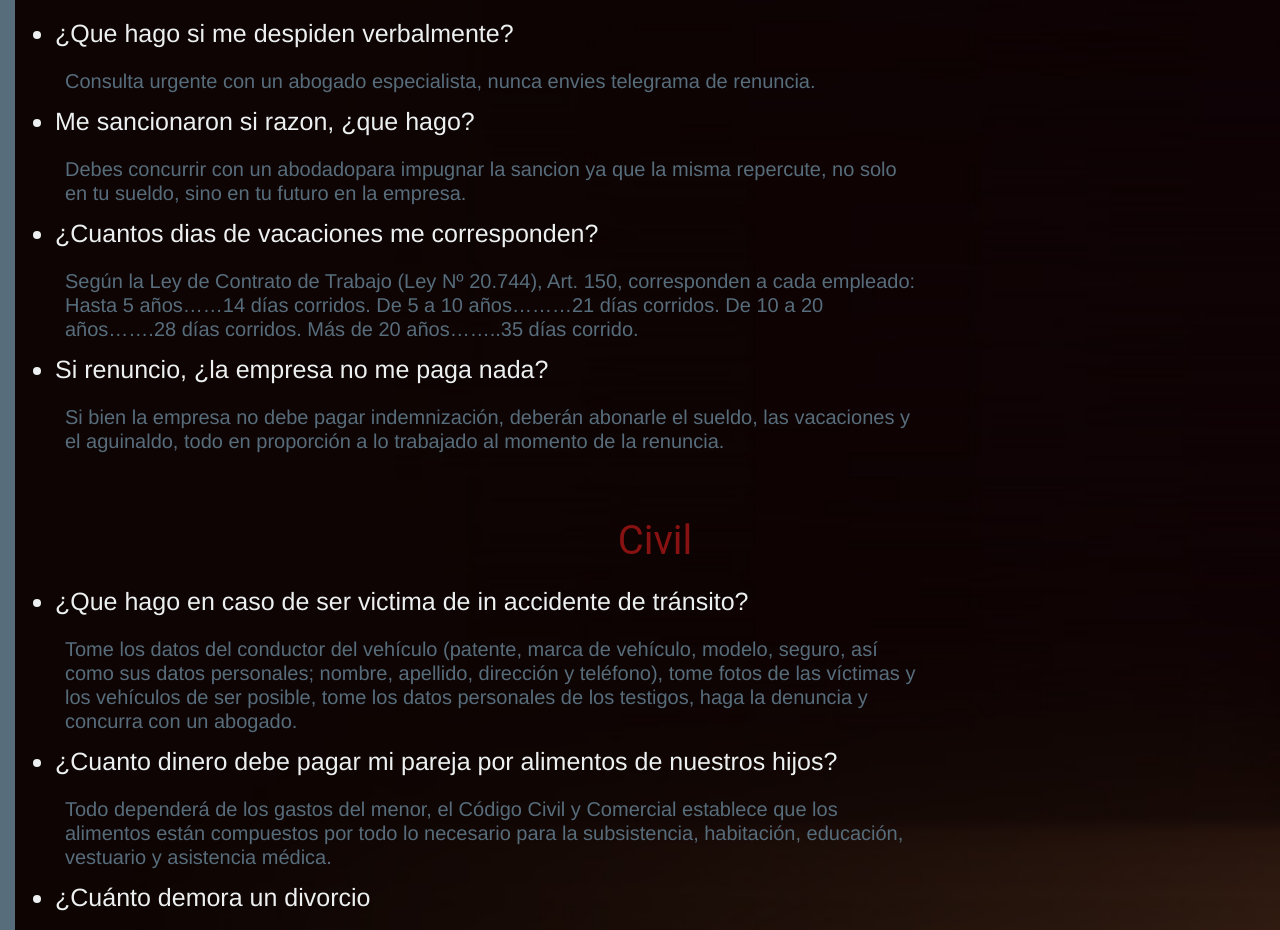
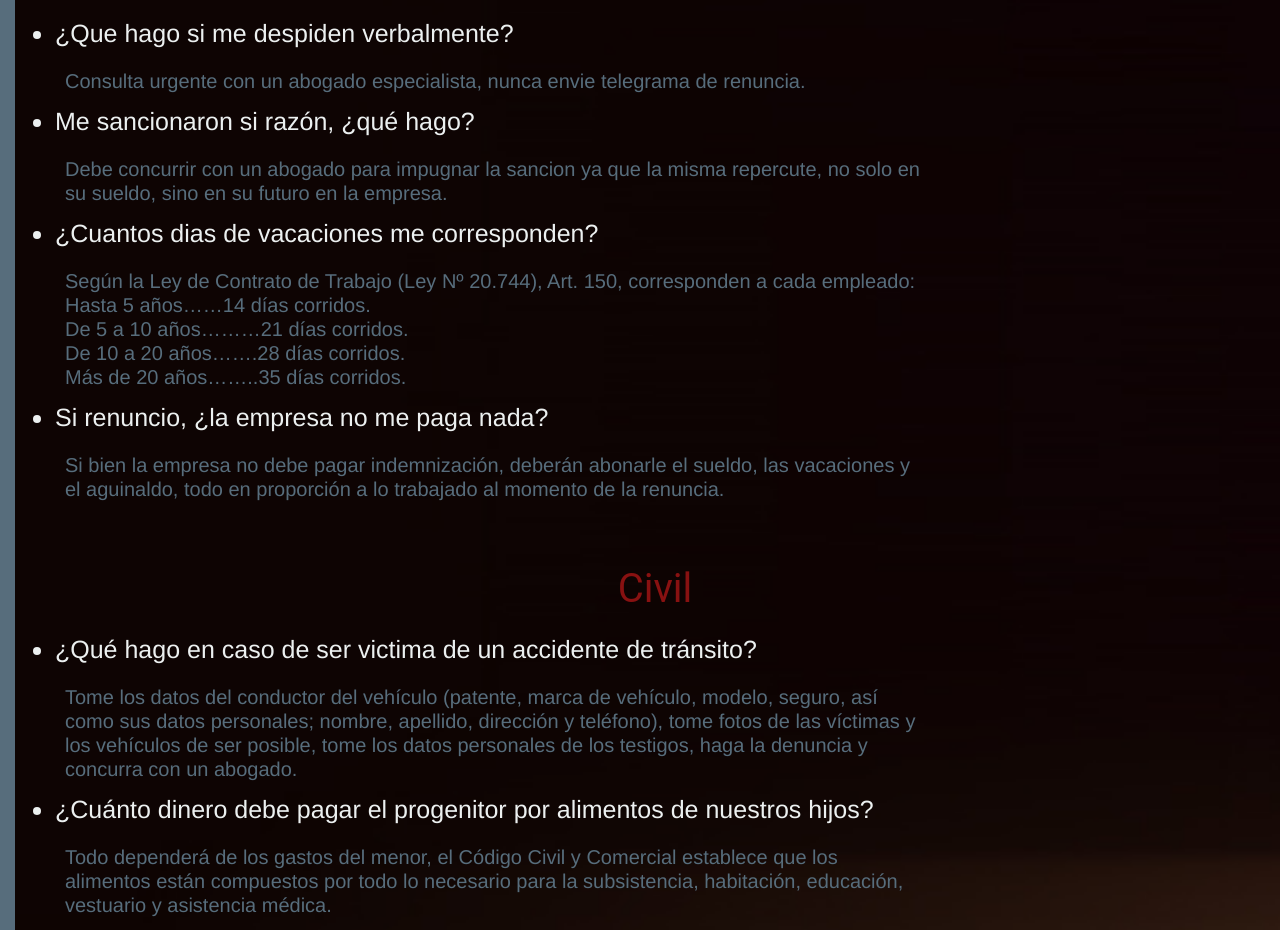
Before and after one commit to maverick-611/maverick-611, a website: page preguntas-frecuentes.html in a window 1280 px wide. Shown: the part 457-1387 px from the top of the page. Drawn offline with nearby package versions, Linux system fonts and the light colour scheme.

Commit message:
coreccion gramatical

```diff
--- a/preguntas-frecuentes.html
+++ b/preguntas-frecuentes.html
@@ -32,31 +32,31 @@
                     <H2>LABORAL</H2>
                         <ul>
                             <li>¿Que hago si me despiden verbalmente?</li><br>
-                                <P>Consulta urgente con un abogado especialista, nunca envies telegrama de renuncia.</P>
-                            <li>Me sancionaron si razon, ¿que hago?</li><br>
-                                <P>Debes concurrir con un abodadopara impugnar la sancion ya que la misma repercute, no solo en tu sueldo, sino en tu futuro en la empresa.</P>
+                                <P>Consulta urgente con un abogado especialista, nunca envie telegrama de renuncia.</P>
+                            <li>Me sancionaron si razón, ¿qué hago?</li><br>
+                                <P>Debe concurrir con un abogado para impugnar la sancion ya que la misma repercute, no solo en su sueldo, sino en su futuro en la empresa.</P>
                             <li>¿Cuantos dias de vacaciones me corresponden?</li><br>
                                 <P>Según la Ley de Contrato de Trabajo (Ley Nº 20.744),  Art. 150, corresponden a cada empleado:
 
-                                Hasta 5 años……14 días corridos.
+                                Hasta 5 años……14 días corridos.<br>
 
-                                De 5 a 10 años………21 días corridos.
+                                De 5 a 10 años………21 días corridos.<br>
 
-                                De 10 a 20 años…….28 días corridos.
+                                De 10 a 20 años…….28 días corridos.<br>
 
-                                Más de 20 años……..35 días corrido.</P>
+                                Más de 20 años……..35 días corridos.</P>
                             <li>Si renuncio, ¿la empresa no me paga nada?</li><br>
                                 <p>Si bien la empresa no debe pagar indemnización, deberán abonarle el sueldo, las vacaciones y el aguinaldo, todo en proporción a lo trabajado al momento de la renuncia.</p><br>
                         </ul>
                     <h2>Civil</h2>
                         <ul>
-                            <li>¿Que hago en caso de ser victima de in accidente de tránsito?</li><br>
+                            <li>¿Qué hago en caso de ser victima de un accidente de tránsito?</li><br>
                                 <p>Tome los datos del conductor del vehículo (patente, marca de vehículo, modelo, seguro, así como sus datos personales; nombre, apellido, dirección y teléfono), tome fotos de las víctimas y los vehículos de ser posible, tome los datos personales de los testigos, haga la denuncia y concurra con un abogado.</p>
-                            <li>¿Cuanto dinero debe pagar mi pareja por alimentos de nuestros hijos?</li><br>
+                            <li>¿Cuánto dinero debe pagar el progenitor por alimentos de nuestros hijos?</li><br>
                                 <p>Todo dependerá de los gastos del menor, el Código Civil y Comercial establece que los alimentos están compuestos por todo lo necesario para la subsistencia, habitación, educación, vestuario y asistencia médica.</p>
-                            <li>¿Cuánto demora un divorcio</li><br>
+                            <li>¿Cuánto demora un divorcio?</li><br>
                                 <p>Variará dependiendo del acuerdo o desacuerdo de las partes. Sin embargo, aunque haya desacuerdo respecto de cómo dividir los bienes o dentro del plan de parentalidad, en la actualidad los procesos suelen ser rápidos y discutirse con posterioridad los hechos controvertidos.</p>
-                            <li>¿Si la propiedad donde vivimos es de mi pareja, al divorciarme Debo irme?</li><br>
+                            <li>¿Si la propiedad donde vivimos es de mi pareja, al divorciarme debo irme?</li><br>
                                 <p>En caso de tener hijos menores de edad y quedar el cuidado de ellos a su cargo, puede arreglarse como parte de pago de los alimentos. Si usted no trabajó durante el matrimonio por una decisión de pareja, también puede arreglar con la contraria el uso de la vivienda a modo de compensación.</p>
                             <li>¿Qué debo hacer si mi pareja ejerce violencia sobre mí?</li><br>
                                 <p>Debe concurrir a radicar la denuncia inmediatamente y acudir a un abogado quien solicitará como medida excepcional la exclusión del hogar del agresor.</p>
```
Also changed, not shown: areas-de-trabajo.html (+1 -1 lines).
